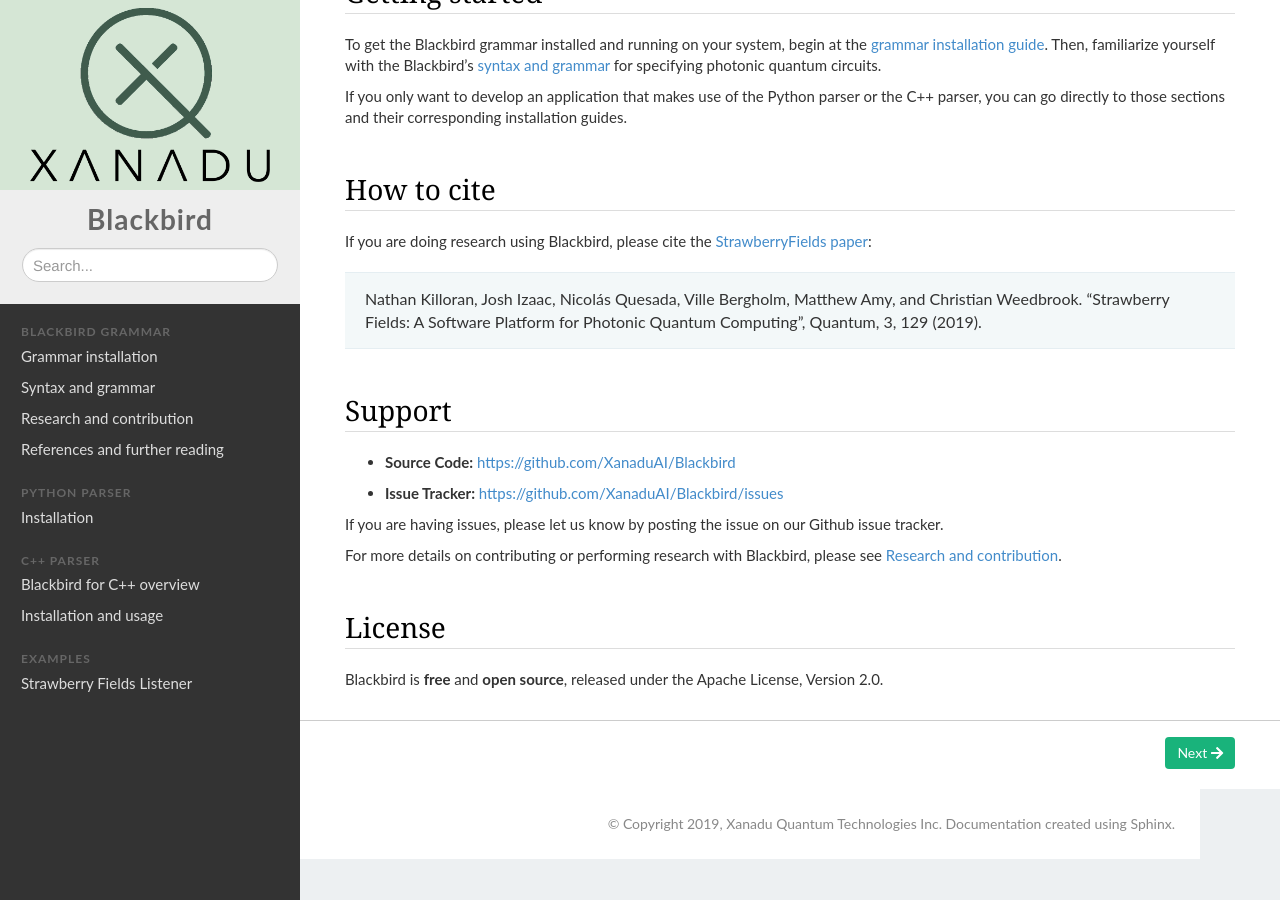
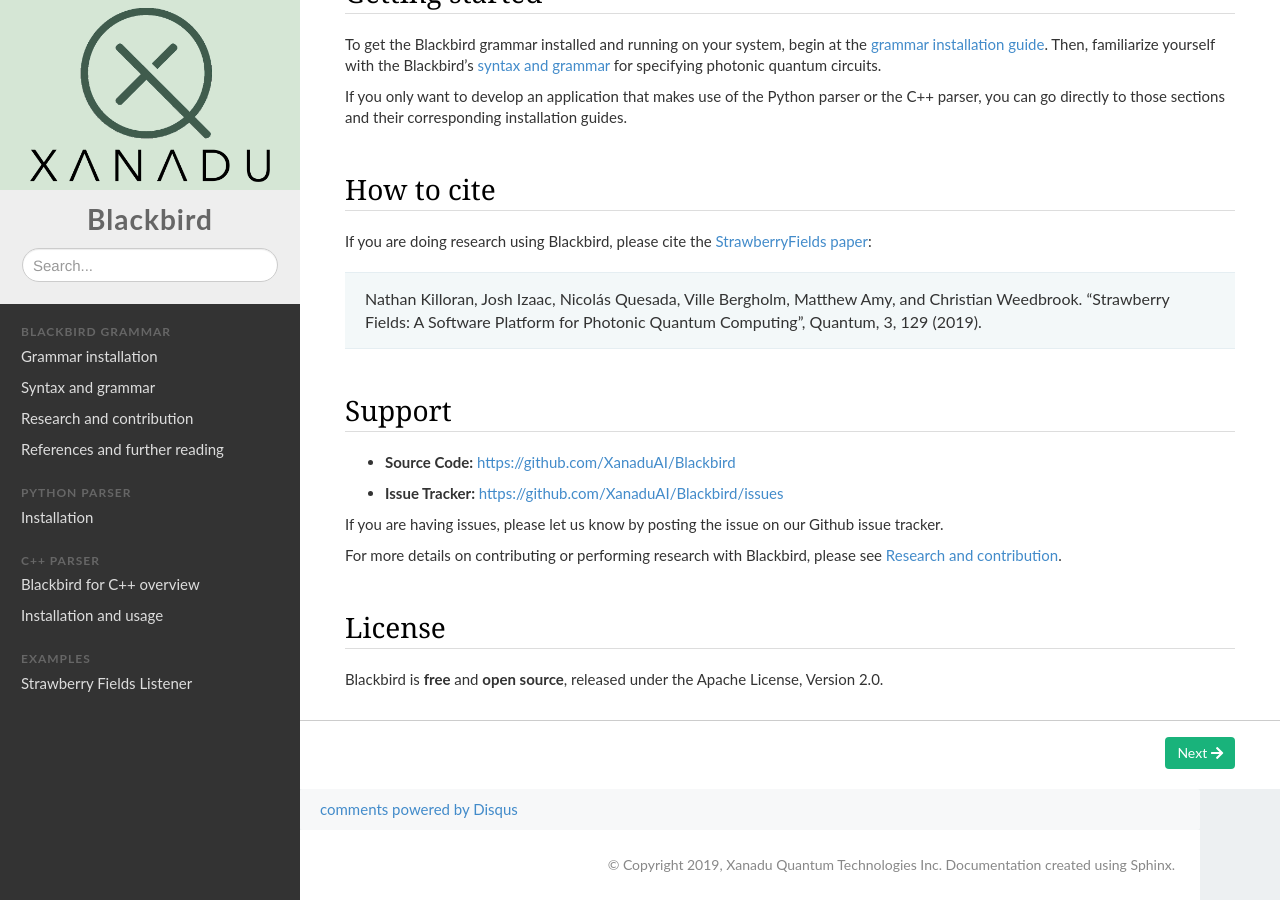
Before and after one commit to XanaduAI/blackbird, a Sphinx documentation site: the page built from doc/index.rst, in a window 1280 px wide and 900 px high, scrolled down 738 px. Built offline with Sphinx 7.4.7, drawn with Linux system fonts in a browser that asks for light colours; nearby versions of some CDN libraries; comment, search, counter and statistics services are not loaded; the version number is read from the project's files by our own code; part of the change alters nothing that is shown.

Commit message:
docs changes

```diff
--- a/doc/conf.py
+++ b/doc/conf.py
@@ -267,7 +267,7 @@ html_theme_options = {
     "project_nav_name": "Blackbird",
 
     # Set your Disqus short name to enable comments
-    # "disqus_comments_shortname": "blackbird",
+    "disqus_comments_shortname": "blackbird-3",
 
     # Set you GA account ID to enable tracking
     # "google_analytics_account": "UA-116279123-2",
```
